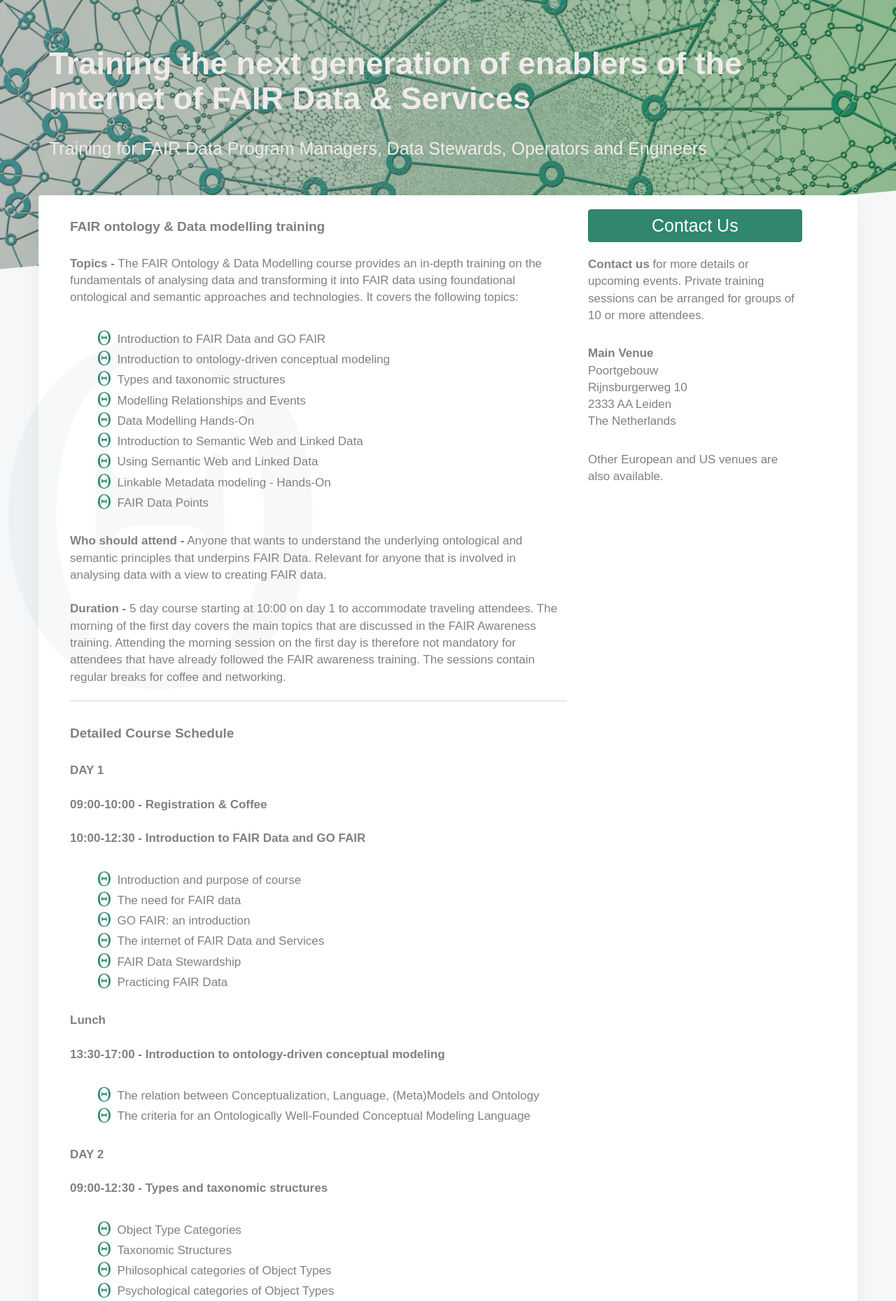
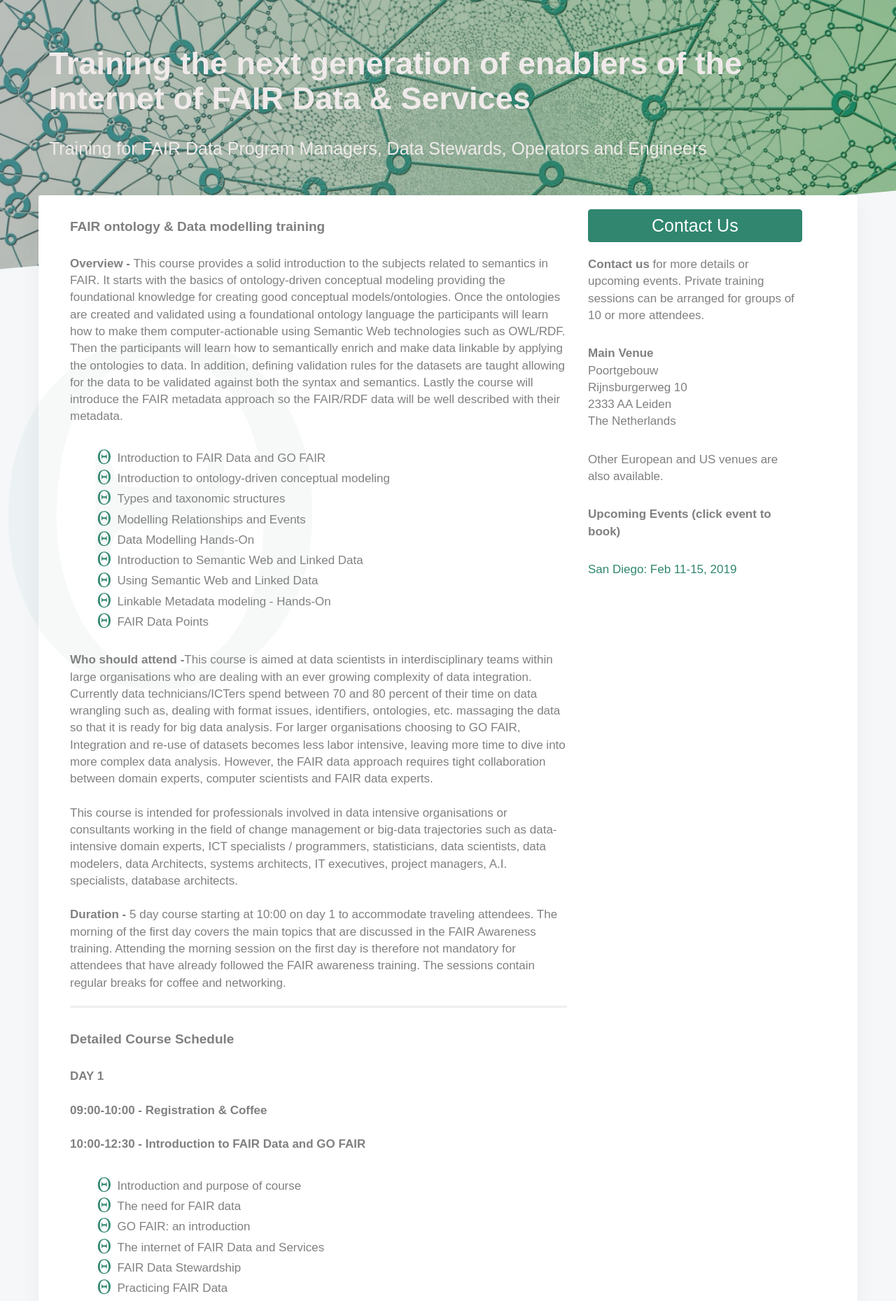
Before and after one commit to Sync-Development/Phortos, a PHP site: page /Fair-ontology in a window 1280 px wide. Shown: the part 159-2018 px from the top of the page at 70% size. Run offline with PHP 8.4, Linux system fonts and the light colour scheme; some libraries are stand-ins or nearby versions; some web fonts are replaced.

Commit message:
Kleine aanpassingen gemaakt voor De pagina's
Href gemaakt bij Index, typfout verbeterd bij Training en bij de andere 3 pagina's text toegevoegd

```diff
--- a/Fair-awareness.php
+++ b/Fair-awareness.php
@@ -160,7 +160,7 @@ function filterFunction() {
 
                             <h4 style="text-align: left;"><b>FAIR Awareness training</b></h4>
                             <br>
-                          <p style="text-align: left;"><b>Topics -</b> The FAIR awareness training provides a 1-day introduction course to FAIR: Findable, Accessible, Interoperable and Reusable data. It covers key topics such as:</p><br>
+                          <p style="text-align: left;"><b>Overview -</b> FAIR Data aims at improving Findability, Accessibility, Interoperability and Reuse of data. Due to the increase of volume and complexity of data, researchers  increasingly rely on automated support in order to be able to integrate and analyse these data in order to answer research questions. The realisation of FAIR data requires all levels of an organisation to work together from a shared understanding of the challenges and opportunities of FAIR. This 1-day introductory course provides an 360 degree overview of all the key aspects that are relevant for anyone involved in the realisation of FAIR data.</p><br>
 
                           <ul class="Ontology-list" style="color: gray; font-family: 'Tauri', sans-serif; font-size: 17px; text-align: left">
                               <li>What are the issues with data; why do we need FAIR data?</li>
--- a/Fair-ontology.php
+++ b/Fair-ontology.php
@@ -160,7 +160,7 @@ function filterFunction() {
 
                             <h4 style="text-align: left;"><b>FAIR ontology &amp; Data modelling training</b></h4>
                             <br>
-                          <p style="text-align: left;"><b>Topics -</b> The FAIR Ontology &amp; Data Modelling course provides an in-depth training on the fundamentals of analysing data and transforming it into FAIR data using foundational ontological and semantic approaches and technologies. It covers the following topics:</p><br>
+                          <p style="text-align: left;"><b>Overview -</b> This course provides a solid introduction to the subjects related to semantics in FAIR. It starts with the basics of  ontology-driven conceptual modeling providing the foundational knowledge for creating good conceptual models/ontologies. Once the ontologies are created and validated using a foundational ontology language the participants will learn how to make them computer-actionable using Semantic Web technologies such as OWL/RDF. Then the participants will learn how to semantically enrich and make data linkable by applying the ontologies to data. In addition, defining validation rules for the datasets are taught allowing for the data to be validated against both the syntax and semantics. Lastly the course will introduce the FAIR metadata approach so the FAIR/RDF data will be well described with their metadata.</p><br>
 
                           <ul class="Ontology-list" style="color: gray; font-family: 'Tauri', sans-serif; font-size: 17px; text-align: left">
                               <li>Introduction to FAIR Data and GO FAIR</li>
@@ -182,7 +182,9 @@ function filterFunction() {
                               <li>FAIR Data Points</li>
                             </ul>
                           <br>
-                          <p style="text-align: left;"><b>Who should attend -</b> Anyone that wants to understand the underlying ontological and semantic principles that underpins FAIR Data. Relevant for anyone that is involved in analysing data with a view to creating FAIR data.<br><br>
+                          <p style="text-align: left;"><b>Who should attend -</b>This course is aimed at data scientists in interdisciplinary teams within large organisations who are dealing with an ever growing complexity of data integration. Currently data technicians/ICTers spend between 70 and 80 percent of their time on data wrangling such as, dealing with format issues, identifiers, ontologies, etc. massaging the data so that it is ready for big data analysis.  For larger organisations choosing to GO FAIR, Integration and re-use of datasets becomes less labor intensive, leaving more time to dive into more complex data analysis. However, the FAIR data approach requires tight collaboration between domain experts, computer scientists and FAIR data experts.<br><br>
+
+                          This course is intended for professionals involved in data intensive organisations or consultants working in the field of change management or big-data trajectories such as data-intensive domain experts, ICT specialists / programmers, statisticians, data scientists, data modelers, data Architects, systems architects, IT executives, project managers, A.I. specialists, database architects.<br><br>
 
                           <b>Duration -</b> 5 day course starting at 10:00 on day 1 to accommodate traveling attendees. The morning of the first day covers the main topics that are discussed in the FAIR Awareness training. Attending the morning session on the first day is therefore not mandatory for attendees that have already followed the FAIR awareness training. The sessions contain regular breaks for coffee and networking.</p>
 
@@ -366,6 +368,13 @@ function filterFunction() {
                             <br>
 
                             <p style="text-align: left;"> Other European and US venues are also available.</p>
+                         <br>
+
+                         <p style="text-align: left;"><b>Upcoming Events (click event to book)</b></p>
+                         <br>
+
+                         <p  style="text-align: left;">
+                         <a href="https://www.eventbrite.com/e/an-ontology-driven-approach-for-fair-data-interoperability-tickets-53585136586">San Diego: Feb 11-15, 2019</a></p>
                    </div>
               </div>
           </div>
--- a/Fair-training.php
+++ b/Fair-training.php
@@ -201,7 +201,7 @@ function filterFunction() {
                                 <td></td>
                               </tr>
                               <tr>
-                                  <td colspan="3" style="font-size: 17px;"><a href="Fair-ontology" style="color:#68baa5">3 - FAIR Ontology &amp; Data Modelling</a></td>
+                                  <td colspan="3" style="font-size: 17px;"><a href="Fair-ontology" style="color:#68baa5">3 - FAIR Ontology &amp; Data Modeling</a></td>
                                 <td style="font-size: 17px;">5 days</td>
                                 <td style="font-size: 17px;">Optional</td>
                                 <td style="font-size: 17px;">Optional</td>
--- a/index.php
+++ b/index.php
@@ -209,11 +209,11 @@ function filterFunction() {
 
 
                             <ul class="Fair-list" style="color: gray; font-family: 'Tauri', sans-serif; font-size: 17px; text-align: left">
-                              <li>FAIR Consulting - Empowering organisations to leverage the IFDS.</li>
+                                <li><a href="Consulting">FAIR Consulting</a> - Empowering organisations to leverage the IFDS.</li>
 
-                              <li>FAIR Training - Training enablers of the IFDS.</li>
+                              <li><a href="Fair-training">FAIR Training</a> - Training enablers of the IFDS.</li>
 
-                              <li>FAIR Services - Transforming data for the IFDS.</li>
+                              <li><a href="Fair-services">FAIR Services</a> - Transforming data for the IFDS.</li>
                             </ul>
 
 
```
Also changed, not shown: Fair-management.php (+9 -2 lines).
